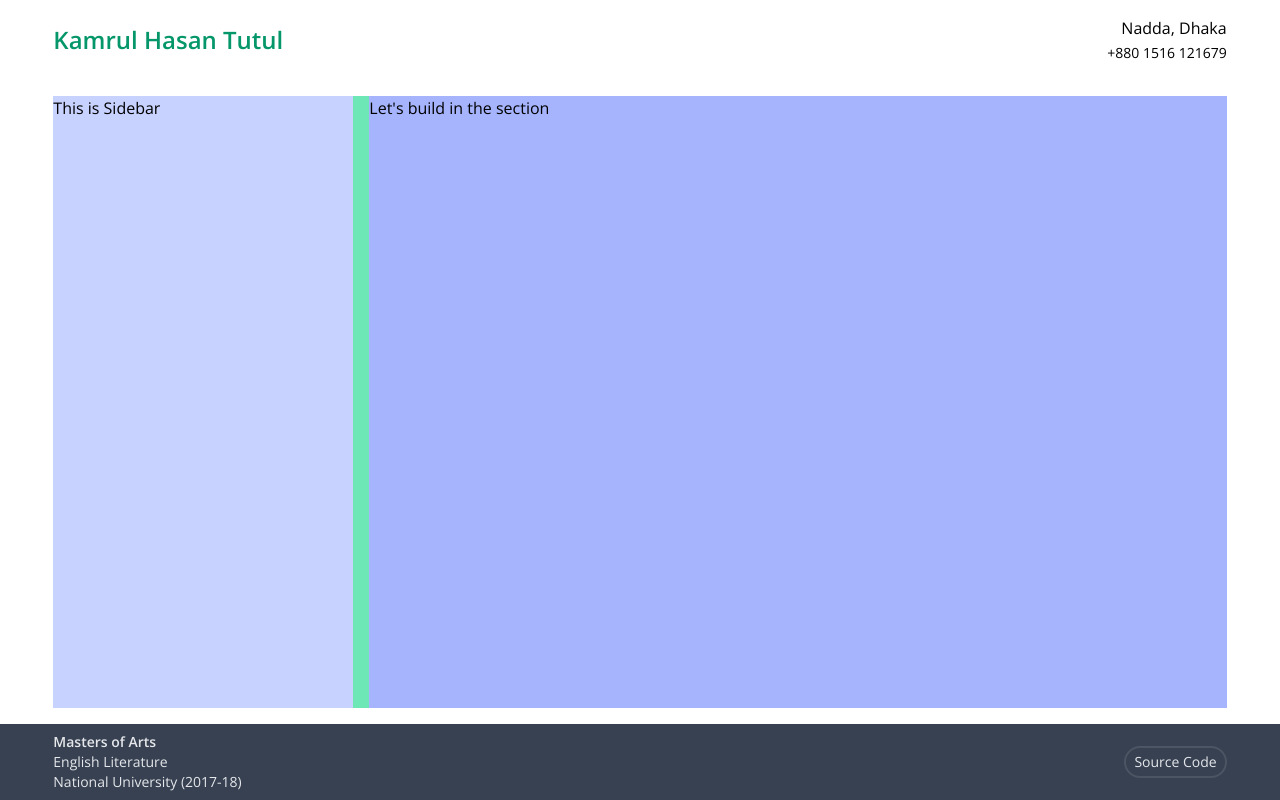
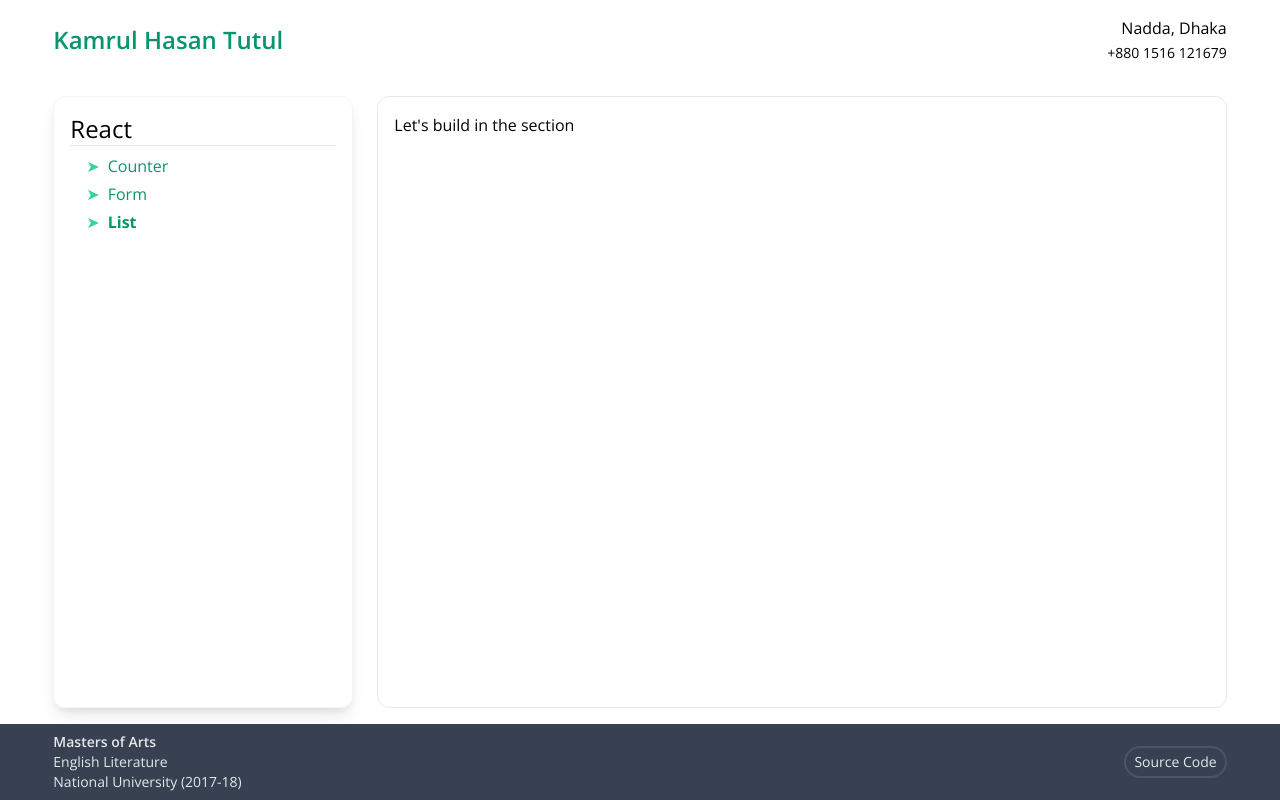
Before and after one commit to TutulDevs/react-test-disl, a React (Create React App) app: page /list in a window 1280 px wide. Built offline with nearby package versions, Linux system fonts and the light colour scheme.

Commit message:
layout>Sidebar: done

```diff
--- a/src/Layout/Layout.js
+++ b/src/Layout/Layout.js
@@ -1,5 +1,6 @@
 import Footer from "./Footer";
 import Header from "./Header";
+import SideBar from "./Sidebar";
 
 const Layout = (props) => {
   return (
@@ -8,10 +9,12 @@ const Layout = (props) => {
       <Header />
 
       {/* main with sidebar */}
-      <main className="bg-green-300 w-11/12 mx-auto grid gap-4 grid-cols-1 md:grid-cols-main">
-        <aside className="bg-indigo-200">This is Sidebar</aside>
+      <main className="w-11/12 mx-auto grid gap-6 grid-cols-1 sm:grid-cols-main md:grid-cols-mainMd grid-rows-main sm:grid-rows-none">
+        {/* Sidebar */}
+        <SideBar />
 
-        <section className="bg-indigo-300">{props.children}</section>
+        {/* Main Section */}
+        <section className="border rounded-xl p-4">{props.children}</section>
       </main>
 
       {/* Footer */}
--- a/src/Layout/Sidebar.js
+++ b/src/Layout/Sidebar.js
@@ -0,0 +1,34 @@
+import { NavLink } from "react-router-dom";
+
+// links
+const links = [
+  { id: "item01", title: "Counter", path: "/counter" },
+  { id: "item02", title: "Form", path: "/form" },
+  { id: "item03", title: "List", path: "/list" },
+];
+
+const SideBar = () => {
+  return (
+    <aside className="shadow-lg border border-gray-100 rounded-xl p-4">
+      <ul>
+        <li className="text-2xl border-b">React</li>
+        <ul className="mt-2">
+          {links.map((link) => (
+            <li key={link.id} className="pl-4 mb-1 flex">
+              <span className="text-green-400 mr-2">➤</span>
+              <NavLink
+                to={link.path}
+                className="block text-green-600"
+                activeClassName="font-bold"
+              >
+                {link.title}
+              </NavLink>
+            </li>
+          ))}
+        </ul>
+      </ul>
+    </aside>
+  );
+};
+
+export default SideBar;
--- a/tailwind.config.js
+++ b/tailwind.config.js
@@ -14,9 +14,11 @@ module.exports = {
       },
       gridTemplateRows: {
         layout: "auto 1fr auto",
+        main: "auto 1fr",
       },
       gridTemplateColumns: {
-        main: "300px 1fr",
+        main: "200px 1fr",
+        mainMd: "300px 1fr",
       },
     },
   },
```
